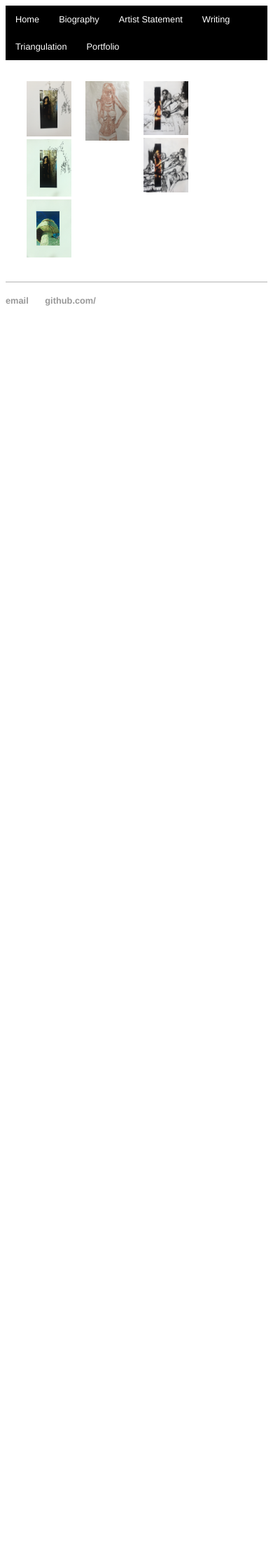
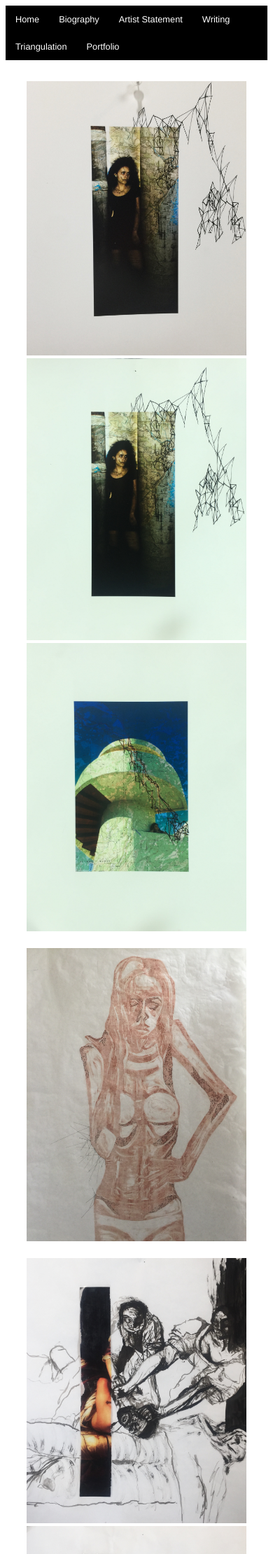
Before and after one commit to nikaroxanne/nikaroxanne.github.io, a Jekyll site: the page built from _drawings/index.html, in a window 390 px wide. Shown: the top 2221 px of the page at 70% size. Built offline with Jekyll 4.4.1, drawn with Linux system fonts in a browser that asks for light colours; before the commit the page ends 908 px from its top, so only the background shows below that.

Commit message:
fixed media queries on responsive grid layout

```diff
--- a/_drawings/index.html
+++ b/_drawings/index.html
@@ -27,7 +27,7 @@ drawings:
 ---
 <div class = "gallery">
 	<div class = "row">
-		<div class = "col-m-4 col-4">
+		<div class = "col-sm-12 col-m-4 col-4">
 			{% for drawing in site.drawings %}
 				{% for image in site.static_files %}
 					{% if image.path contains 'images/drawings/maps' %}
@@ -38,7 +38,7 @@ drawings:
 				{% endfor %}
 			{% endfor %}
 		</div>
-		<div class = "col-m-4 col-4">
+		<div class = "col-sm-12 col-m-4 col-4">
 			{% for drawing in site.drawings %}
 				{% for image in site.static_files %}
 					{% if image.path contains 'images/drawings/algo' %}
@@ -49,7 +49,7 @@ drawings:
 				{% endfor %}
 			{% endfor %}
 		</div>
-		<div class = "col-m-4 col-4">
+		<div class = "col-sm-12 col-m-4 col-4">
 			{% for drawing in site.drawings %}
 				{% for image in site.static_files %}
 					{% if image.path contains 'images/drawings/history' %}
--- a/css/main.css
+++ b/css/main.css
@@ -24,17 +24,32 @@ body, html {
 	display: table;
 }
 
-/*for mobile*/
 
 [class*="col-"] {
 	float: left;
-	width: 25%;
 	display: block;
 	padding: 10px;
+	width: 100%;
 }
 
+/*for mobile*/
+@media only screen and (min-width: 400px) {
+	.col-sm-1 {width:8.33%;}
+	.col-sm-2 {width: 16.66%;}
+	.col-sm-3 {width: 25%;}
+	.col-sm-4 {width: 33.33%;}
+	.col-sm-5 {width: 41.66%;}
+	.col-sm-6 {width: 50%;}
+	.col-sm-7 {width: 58.33%;}
+	.col-sm-8 {width: 66.66%;}
+	.col-sm-9 {width: 75%;}
+	.col-sm-10 {width: 83.33%;}
+	.col-sm-11 {width: 91.66%;}
+	.col-sm-12 {width: 100%;}
+}
+
+/* for tablets */
 @media only screen and (min-width: 600px) {
-	/* for tablets */
 	.col-m-1 {width:8.33%;}
 	.col-m-2 {width: 16.66%;}
 	.col-m-3 {width: 25%;}
@@ -48,6 +63,7 @@ body, html {
 	.col-m-11 {width: 91.66%;}
 	.col-m-12 {width: 100%;}
 }
+
 
 @media only screen and (min-width: 768px) {
 	.col-1 {width:8.33%;}
```
